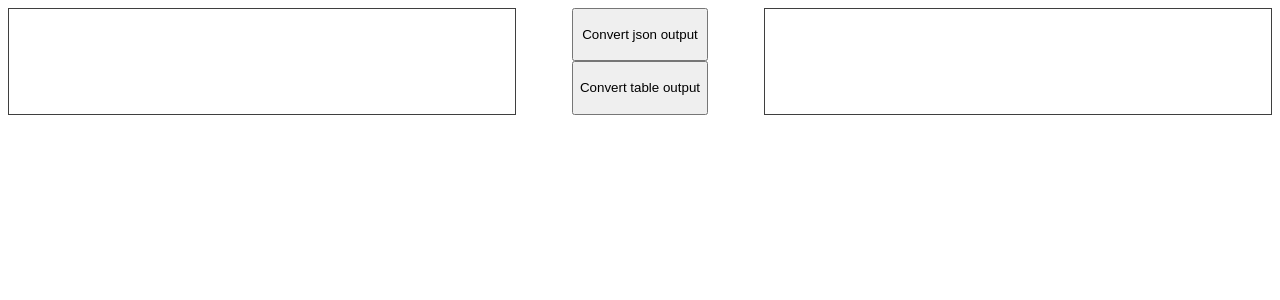
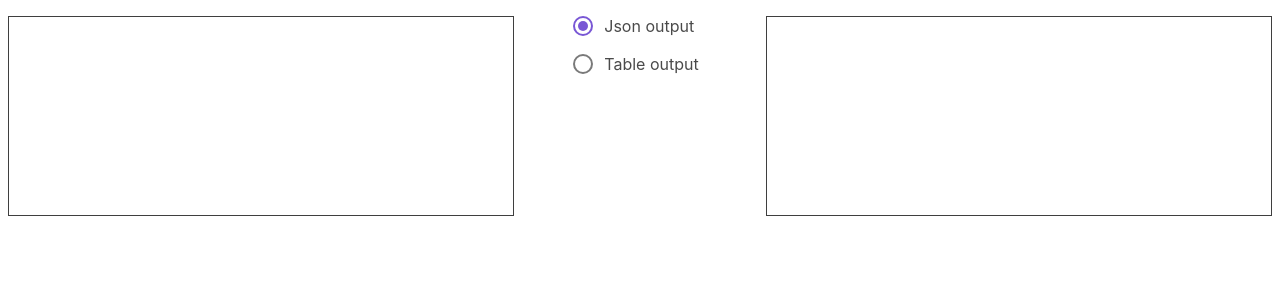
Before and after one commit to mhbroc/doc-tools, a Vue app: page / in a window 1280 px wide. Shown: the top 300 px of the page. Built offline with nearby package versions, Linux system fonts and the light colour scheme.

Commit message:
styling and dynamic

```diff
--- a/package.json
+++ b/package.json
@@ -7,7 +7,9 @@
     "build": "vue-cli-service build"
   },
   "dependencies": {
+    "buefy": "^0.8.20",
     "core-js": "^3.6.5",
+    "marked": "^1.1.0",
     "vue": "^2.6.11"
   },
   "devDependencies": {
--- a/src/components/DivTextArea.vue
+++ b/src/components/DivTextArea.vue
@@ -1,5 +1,5 @@
 <template>
-    <div class="textarea" contenteditable="true" @input="sendUpdate($event.target)" >{{ message }}</div>
+    <div class="_textarea" contenteditable="true" @input="sendUpdate($event.target)" >{{ message }}</div>
 </template>
 
 <script>
@@ -16,9 +16,9 @@ export default {
 </script>
 
 <style scoped>
-.textarea {
+._textarea {
 	width: 40%;
-	min-height: auto;
+	min-height: 200px;
 	height: auto;
     /* width:auto; */
 	border:1px solid rgba(63,63,63,1);
--- a/src/components/UtilContainer.vue
+++ b/src/components/UtilContainer.vue
@@ -1,9 +1,21 @@
 <template>
-	<div class="container">
+	<div class="_container">
 		<DivTextArea v-model="left" />
 		<div id="btnCluster">
-			<button @click="convertJson" >Convert json output</button>
-			<button @click="convertTable" >Convert table output</button>
+			<!-- <button @click="convertJson" >Convert json output</button>
+			<button @click="convertTable" >Convert table output</button> -->
+			<div class="field">
+				<b-radio v-model="convertMode"
+					native-value="json">
+					Json output
+				</b-radio>
+			</div>
+			<div class="field">
+				<b-radio v-model="convertMode"
+					native-value="table">
+					Table output
+				</b-radio>
+			</div>
 		</div>
 		<DivTextArea :message="output" />
 	</div>
@@ -20,26 +32,28 @@ export default {
 	data() {
 		return {
 			left: "",
-			output: ""
+			output: "",
+			convertMode: "json"
 		};
+	},
+	watch: {
+		left() { this.convert(); },
+		convertMode() { this.convert(); }
+
 	},
 	mounted() {
 
 	},
 	methods: {
-		convertJson()
+		convert()
 		{
 			try
 			{
 				const input = JSON.parse(this.left);
-				this.output = JSON.stringify(traverseNormal(input), null, 4);
-			} catch (error) { console.log(error); }
-		},
-		convertTable()
-		{
-			try {
-				const input = JSON.parse(this.left);
-				this.output = buildTable(traverse(input), withrules);
+				if (this.convertMode === "json")
+					this.output = JSON.stringify(traverseNormal(input), null, 4);
+				else
+					this.output = buildTable(traverse(input), withrules);
 			} catch (error) { console.log(error); }
 		}
 	},
@@ -50,17 +64,17 @@ export default {
 </script>
 
 <style scoped>
-.container
+._container
 {
+	padding: 16px 8px;
 	display: flex;
 	flex-direction: row;
 	justify-content: space-between;
+	align-items: flex-start;
 }
 
 #btnCluster
 {
-	align-self: flex-start;
-
 	display: flex;
 	flex-direction: column;
 }
--- a/src/main.js
+++ b/src/main.js
@@ -1,7 +1,12 @@
 import Vue from 'vue'
 import App from './App.vue'
 
+import Buefy from "buefy";
+import "buefy/dist/buefy.css";
+
 Vue.config.productionTip = false
+
+Vue.use(Buefy);
 
 new Vue({
   render: h => h(App),
```
Also changed, not shown: 1 other file (tests, documents, lock files or other folders).
